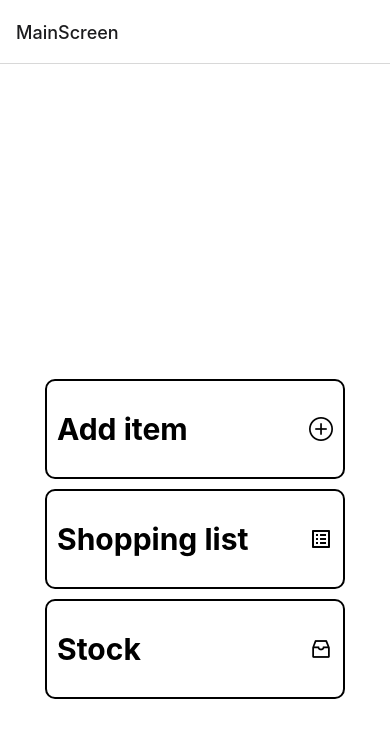
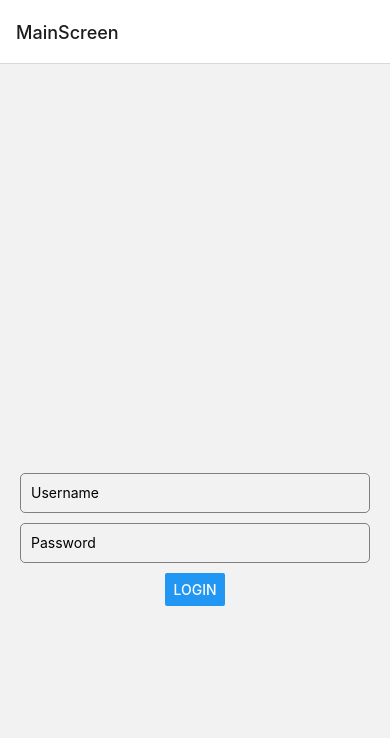
Before and after one commit to Larsdotpy/whats-in-stock, a React Native app: screen /MainScreen in a window 390 px wide. Shown: the top 738 px of the page. Built offline with nearby package versions, Linux system fonts and the light colour scheme.

Commit message:
added login logic

```diff
--- /dev/null
+++ b/screens/loginScreen.tsx
@@ -0,0 +1,91 @@
+import React, { useState } from 'react';
+import { View, Image, TextInput, Button, StyleSheet } from 'react-native';
+
+interface LoginScreenProps {
+  setIsLoggedIn: (isLoggedIn: boolean) => void;
+}
+
+const LoginScreen: React.FC<LoginScreenProps> = ({ setIsLoggedIn }) => {
+  const [username, setUsername] = useState('');
+  const [password, setPassword] = useState('');
+
+  const handleLogin = async () => {
+    try {
+      const response = await fetch('http://lars.detestbaas.nl:3000/users', { // Fetch from '/users' -> case sensitive
+        method: 'GET',
+        headers: {
+          'Content-Type': 'application/json',
+        },
+      });
+
+      if (response.ok) {
+        const users = await response.json();
+        const matchingUser = users.find((user: { username: string; password: string; }) => user.username === username && user.password === password);
+        if (matchingUser) {
+          setIsLoggedIn(true);
+        } else {
+          setIsLoggedIn(false);
+          alert('Incorrect credentials');
+        }
+      } else {
+        setIsLoggedIn(false);
+        alert('Server error');
+      }
+    } catch (error) {
+      setIsLoggedIn(false);
+      alert(error);
+    }
+  };
+
+
+
+  return (
+    <View style={styles.container}>
+      <Image
+        source={require('whats_in_stock/assets/login.png')}
+        style={styles.image}
+      />
+      <TextInput
+        style={styles.input}
+        placeholder="Username"
+        value={username}
+        onChangeText={setUsername}
+      />
+      <TextInput
+        style={styles.input}
+        placeholder="Password"
+        secureTextEntry
+        value={password}
+        onChangeText={setPassword}
+      />
+      <Button title="Login" onPress={handleLogin} />
+    </View>
+  );
+};
+
+const styles = StyleSheet.create({
+  container: {
+    flex: 1,
+    justifyContent: 'center',
+    alignItems: 'center',
+    padding: 20,
+    backgroundColor: '#f2f2f2',
+  },
+  image: {
+    width: 150,
+    height: 150,
+    marginBottom: 20,
+    bottom: '5%'
+  },
+  input: {
+    width: '100%',
+    height: 40,
+    borderColor: 'gray',
+    borderWidth: 1,
+    borderRadius: 5,
+    paddingHorizontal: 10,
+    marginBottom: 10,
+  },
+});
+
+export default LoginScreen;
--- a/screens/mainScreen.tsx
+++ b/screens/mainScreen.tsx
@@ -1,10 +1,13 @@
-import React from 'react';
+// MainScreen.tsx
+import React, { useState } from 'react';
 import { View, StyleSheet, TextInput, TouchableOpacity, Text, Image } from 'react-native';
 import { useNavigation } from '@react-navigation/native';
 import { AntDesign, MaterialIcons } from '@expo/vector-icons';
+import LoginScreen from './loginScreen'; // Import your LoginScreen component
 
 const MainScreen = () => {
   const navigation = useNavigation();
+  const [isLoggedIn, setIsLoggedIn] = useState(false); // Add a state for authentication status
 
   const navigateToAddItemScreen = () => {
     navigation.navigate('addItemScreen');
@@ -18,7 +21,9 @@ const MainScreen = () => {
     navigation.navigate('shoppingListScreen');
   };
 
-
+  if (!isLoggedIn) {
+    return <LoginScreen setIsLoggedIn={setIsLoggedIn} />;
+  }
 
   return (
     <View style={styles.container}>
```
Also changed, not shown: assets/login.png (added). Lines whose indentation alone changed are shown as unchanged.
